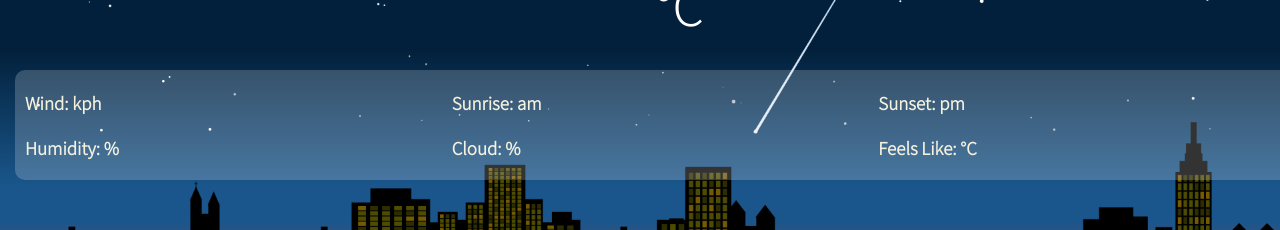
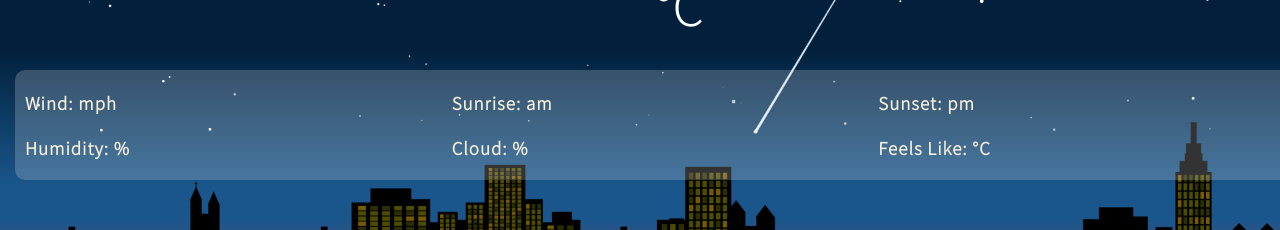
Before and after one commit to Arindam-7/react_weather_app, a React (Create React App) app: page / in a window 1280 px wide. Shown: the part 227-457 px from the top of the page. Built offline with nearby package versions, Linux system fonts and the light colour scheme.

Commit message:
changed logo

```diff
--- a/public/index.html
+++ b/public/index.html
@@ -2,7 +2,7 @@
 <html lang="en">
   <head>
     <meta charset="utf-8" />
-    <link rel="icon" href="%PUBLIC_URL%/favicon.ico" />
+    <link rel="icon" href="%PUBLIC_URL%/weather.svg" />
     <meta name="viewport" content="width=device-width, initial-scale=1" />
     <meta name="theme-color" content="#000000" />
     <meta
--- a/src/Components/FetchedResult.js
+++ b/src/Components/FetchedResult.js
@@ -20,12 +20,6 @@ to {
 `;
 
 // styled-components
-const Upper = styled.div`
-    display: flex;
-    flex-wrap: wrap;
-    flex-basis: 100%;
-`;
-
 const Results = styled.div`
     position: relative;
     display: flex;
@@ -35,7 +29,13 @@ const Results = styled.div`
     top: 25px;
     opacity: 0;
     visibility: hidden;
-    animation: ${fadein} 0.5s 1.4s forwards;
+    animation: ${fadein} 0.5s 1s forwards;
+`;
+
+const Upper = styled.div`
+    display: flex;
+    flex-wrap: wrap;
+    flex-basis: 100%;
 `;
 
 const LocationAndDateWrapper = styled.div`
@@ -102,6 +102,7 @@ const OtherDetails = styled.div`
     flex-basis: 100%;
     padding: 10px 0;
     margin: 20px 0;
+    letter-spacing: 1px;
     border-radius: 10px;
     align-self: flex-start;
     background-color: rgba(255, 255, 255, 0.2);
@@ -157,7 +158,7 @@ const FetchedResult = (props) => {
                 </Upper>
             <OtherDetails>
                 <Wrapper>
-                    Wind: {props.weather.wind}kph
+                    Wind: {props.weather.wind}mph
                 </Wrapper>
                 <Wrapper>
                     Sunrise: {props.weather.sunrise} am
```
Also changed, not shown: public/weather.svg (added), 1 other file (tests, documents, lock files or other folders).
